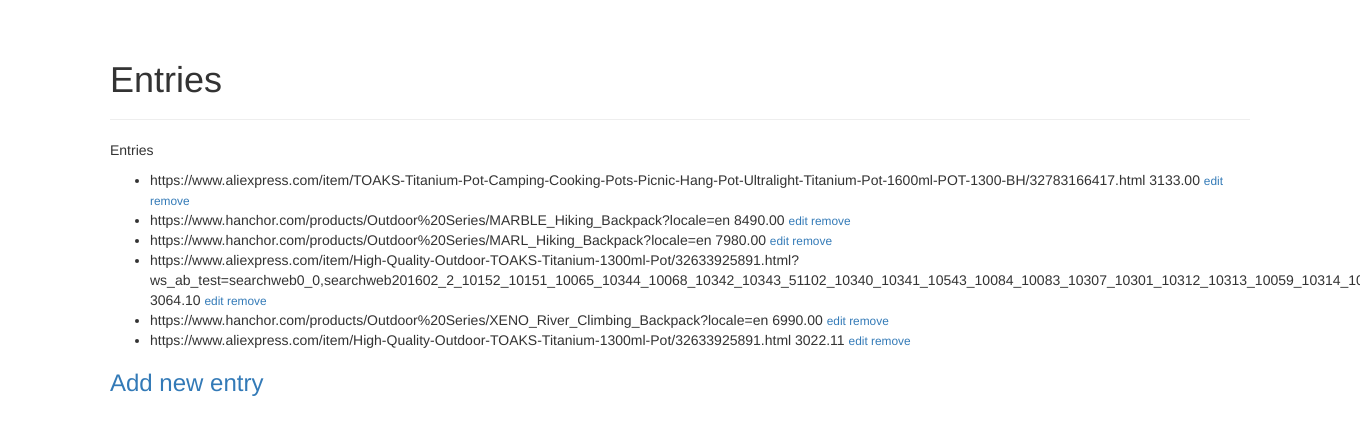
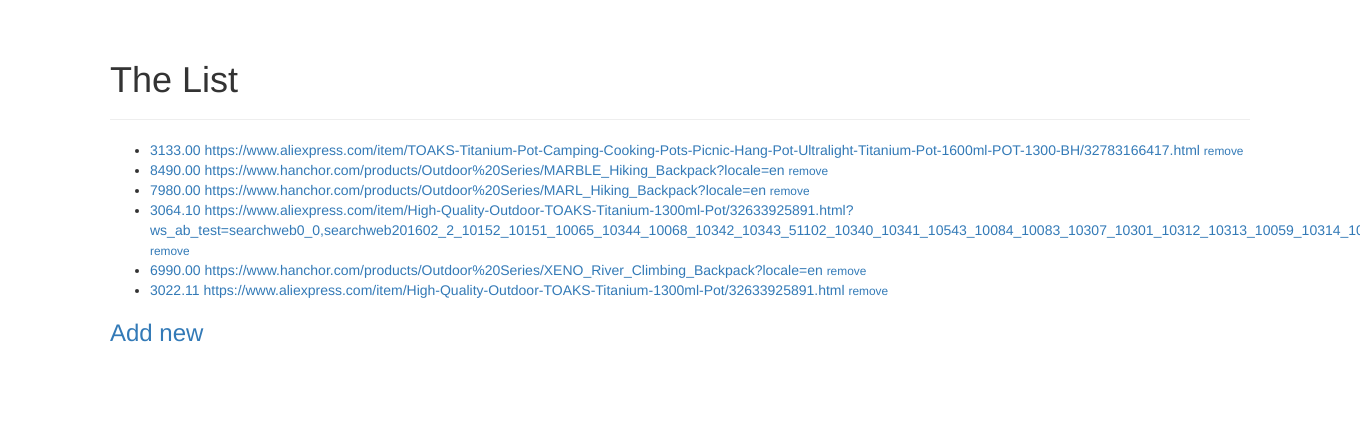
Before and after one commit to manycoding/price-tracker, a Django app: page /entries/ in a window 1360 px wide; the page is wider, and only the part inside the window is pictured. Shown: the part 51-486 px from the top of that part. Run offline with Django 3.2, Linux system fonts and the light colour scheme; data comes from the database, SQL or seed files in the repository; both versions use the stored data as it was after the commit; some libraries are stand-ins or nearby versions.

Commit message:
Add entry page

```diff
--- a/pt/fetcher.py
+++ b/pt/fetcher.py
@@ -8,10 +8,10 @@
     """Get current price data from url"""
     r = router.do_get(url)
     if not r:
-        return None
+        return None, (str(datetime.utcnow())).split('.')[0]
     soup = BeautifulSoup(r.text, "html.parser")
     price = parser.find_price(soup)
     if price is None:
-        return -1, (str(datetime.utcnow())).split('.')[0]
+        return None, (str(datetime.utcnow())).split('.')[0]
     print("Fetched {} from {}".format(price, url))
     return price, (str(datetime.utcnow())).split('.')[0]
--- a/pt/models.py
+++ b/pt/models.py
@@ -6,10 +6,22 @@
     url = models.CharField(max_length=256)
     date_updated = models.DateTimeField(auto_now_add=False)
     price = models.DecimalField(max_digits=10, decimal_places=2)
+    TREND_CHOICES = (
+        ('UP', '+'),
+        ('DOWN', '-'),
+    )
+    trend = models.CharField(
+        max_length=4,
+        choices=TREND_CHOICES,
+        null=True
+    )
+    prices = models.CharField(max_length=10000, null=True)
 
     class Meta:
         verbose_name_plural = 'entries'
 
     def __str__(self):
         """Return a string representation of the model"""
-        return "{}\t{}".format(self.url, self.price)
+        if self.trend:
+            return "{} {}\t{}".format(self.price, self.trend, self.url)
+        return "{}\t{}".format(self.price, self.url)
--- a/pt/templates/pt/entries.html
+++ b/pt/templates/pt/entries.html
@@ -1,21 +1,15 @@
 {% extends "pt/base.html" %}
 
 {% block header %}
-  <h1>Entries</h1>
+  <h1>The List</h1>
 {% endblock header %}
 
 {% block content %}
 
-  <p>Entries</p>
-
   <ul>
     {% for entry in entries %}
   <li>
-    <a">{{ entry }}</a>
-    <small>
-      <a href="{% url 'pt:edit_entry' entry.id %}">
-        edit</a>
-    </small>
+    <a href="{% url 'pt:entry' entry.id %}">{{ entry }}</a>
     <small>
       <a href="{% url 'pt:remove_entry' entry.id %}">
         remove</a>
@@ -26,5 +20,5 @@
     {% endfor %}
   </ul>
 
-  <h3><a href="{% url 'pt:new_entry' %}">Add new entry</h3>
+  <h3><a href="{% url 'pt:new_entry' %}">Add new</h3>
 {% endblock content %}
--- a/pt/templates/pt/index.html
+++ b/pt/templates/pt/index.html
@@ -2,8 +2,11 @@
 
 {% block header %}
     <div class='jumbotron'>
-        <h1>Track stuff price by URL.</h1>
+        <h1>Add URL. Price keeps tracked. That's it.</h1>
     </div>
+        <h2></h2>
+        <h2>https://www.hanchor.com/</h2>
+        <h2>https://www.aliexpress.com/</h2>
 {% endblock header %}
 
 {% block content %}
--- a/pt/urls.py
+++ b/pt/urls.py
@@ -12,11 +12,12 @@
     # Show all entries
     path(r'entries/', views.entries, name='entries'),
 
+    # Entry page
+    path('entries/<int:entry_id>/', views.entry,
+         name='entry'),
+
     # Page for adding a new entry
     path(r'new_entry/', views.new_entry, name='new_entry'),
-
-    # Page for editing an entry
-    path('edit_entry/<int:entry_id>/', views.edit_entry, name='edit_entry'),
 
     # Page for removing an entry
     path('remove_entry/<int:entry_id>/', views.remove_entry,
--- a/pt/views.py
+++ b/pt/views.py
@@ -4,6 +4,7 @@
 from .models import Entry
 from .forms import EntryForm
 import pt.fetcher as f
+import pt.parser as p
 
 
 def index(request):
@@ -18,6 +19,13 @@
     return render(request, "pt/entries.html", context)
 
 
+def entry(request, entry_id):
+    """Show an entry"""
+    entry = Entry.objects.get(id=entry_id)
+    context = {'entry': entry}
+    return render(request, "pt/entry.html", context)
+
+
 def new_entry(request):
     """Add a new entry"""
     if request.method != 'POST':
@@ -28,32 +36,17 @@
         form = EntryForm(request.POST)
         if form.is_valid():
             new_entry = form.save(commit=False)
+            new_entry.url = p.clip_parameters(new_entry.url)
             price, date = f.get_price_data(new_entry.url)
-            new_entry.date_updated = date
-            new_entry.price = price
-            new_entry.owner = request.user
-            new_entry.save()
-            return HttpResponseRedirect(reverse('pt:entries'))
+            if price:
+                new_entry.date_updated = date
+                new_entry.price = price
+                new_entry.owner = request.user
+                new_entry.save()
+                return HttpResponseRedirect(reverse('pt:entries'))
 
     context = {'form': form}
     return render(request, 'pt/new_entry.html', context)
-
-
-def edit_entry(request, entry_id):
-    """Edit an existing entry."""
-    entry = Entry.objects.get(id=entry_id)
-    if request.method != 'POST':
-        # Initial request; pre-fill form with the current entry.
-        form = EntryForm(instance=entry)
-    else:
-        # POST data submitted; process data.
-        form = EntryForm(instance=entry, data=request.POST)
-        if form.is_valid():
-            form.save()
-            return HttpResponseRedirect(reverse('pt:entries'))
-
-    context = {'entry': entry, 'form': form}
-    return render(request, 'pt/edit_entry.html', context)
 
 
 def remove_entry(request, entry_id):
```
Also changed, not shown: pt/parser.py (+7 -0 lines), pt/templates/pt/edit_entry.html (deleted, +0 -13 lines), pt/templates/pt/entry.html (added, +12 -0 lines), pt/templates/pt/new_entry.html (+15 -0 lines), db.sqlite3, pt/migrations/0007_entry_trend.py (added), pt/migrations/0008_entry_prices.py (added).
